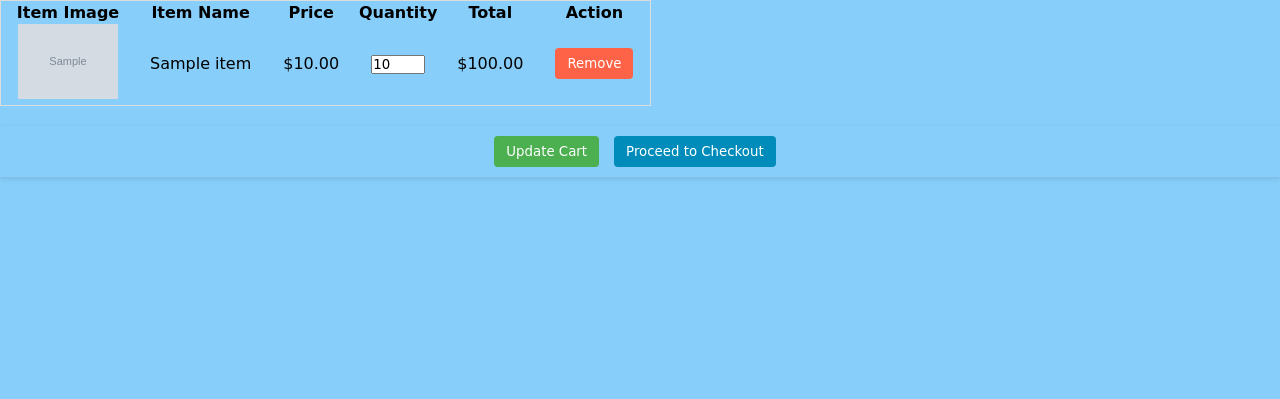
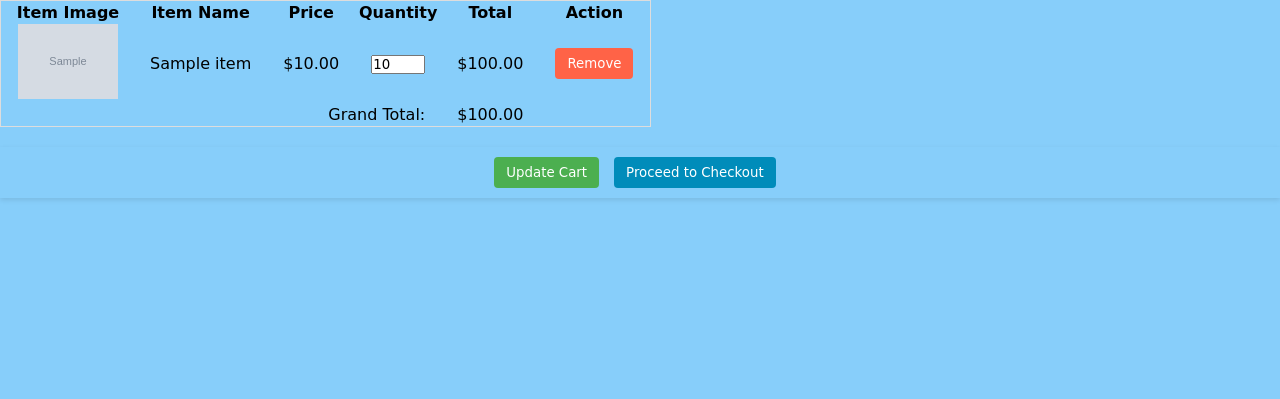
Before and after one commit to Patratos/group13, a Flask app: template pages/CartPage/templates/CartPage.html in a window 1280 px wide. Shown: the part 98-497 px from the top of the page. Run offline with Flask 3, Linux system fonts and the light colour scheme; the template is opened without the code that fills it: most values are stand-ins (such as "Sample title", 1, 10 or a date in 2020); grey boxes marked "Sample" are stand-in pictures; parts of the project's set-up code (start-up, migrations or seed data) failed here and were passed over.

Commit message:
hayde siyamnu

```diff
--- a/pages/CartPage/static/js/cart.js
+++ b/pages/CartPage/static/js/cart.js
@@ -86,6 +86,7 @@ function calcTotal() {
         const total = price * quantity;
         row.cells[4].textContent = `$${total.toFixed(2)}`;  // Update the Total cell
         totalPrice += total;
+        updateGrandTotal();
     });
     document.querySelector('.total-value').textContent = `$${totalPrice.toFixed(2)}`;  // Update the total display
 }
@@ -152,3 +153,11 @@ document.querySelectorAll('.remove-item').forEach(button => {
             });
     });
 });
+function updateGrandTotal() {
+    let grandTotal = 0;
+    document.querySelectorAll('.cartArea table tbody tr').forEach(row => {
+        const total = parseFloat(row.cells[4].textContent.replace('$', '').trim());
+        grandTotal += total;
+    });
+    document.querySelector('#grandTotal').textContent = `$${grandTotal.toFixed(2)}`;
+}
--- a/pages/CartPage/templates/CartPage.html
+++ b/pages/CartPage/templates/CartPage.html
@@ -34,6 +34,13 @@
                         </td>
                     </tr>
                 {% endfor %}
+                <tfoot>
+        <tr>
+            <td colspan="4" style="text-align: right;">Grand Total:</td>
+            <td id="grandTotal"></td>
+            <td></td>
+        </tr>
+    </tfoot>
                 </tbody>
 
             </table>
```
